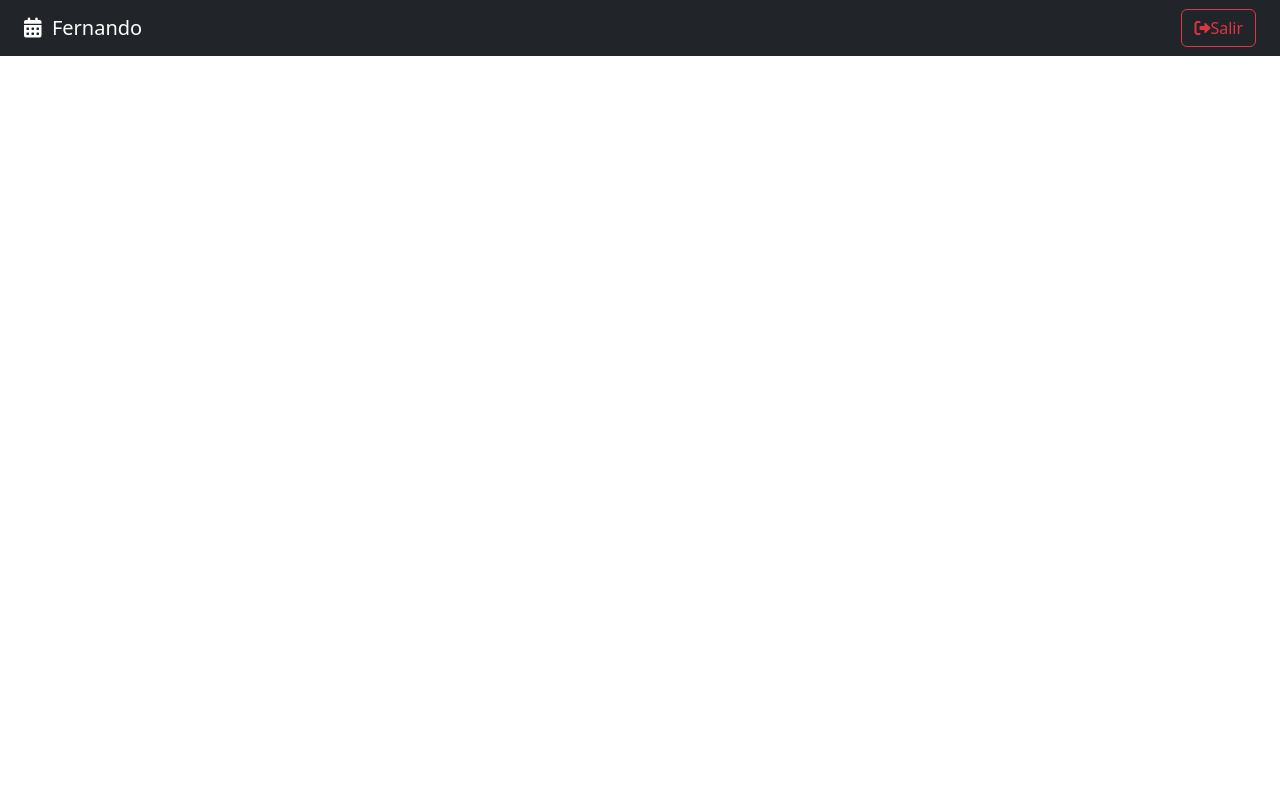
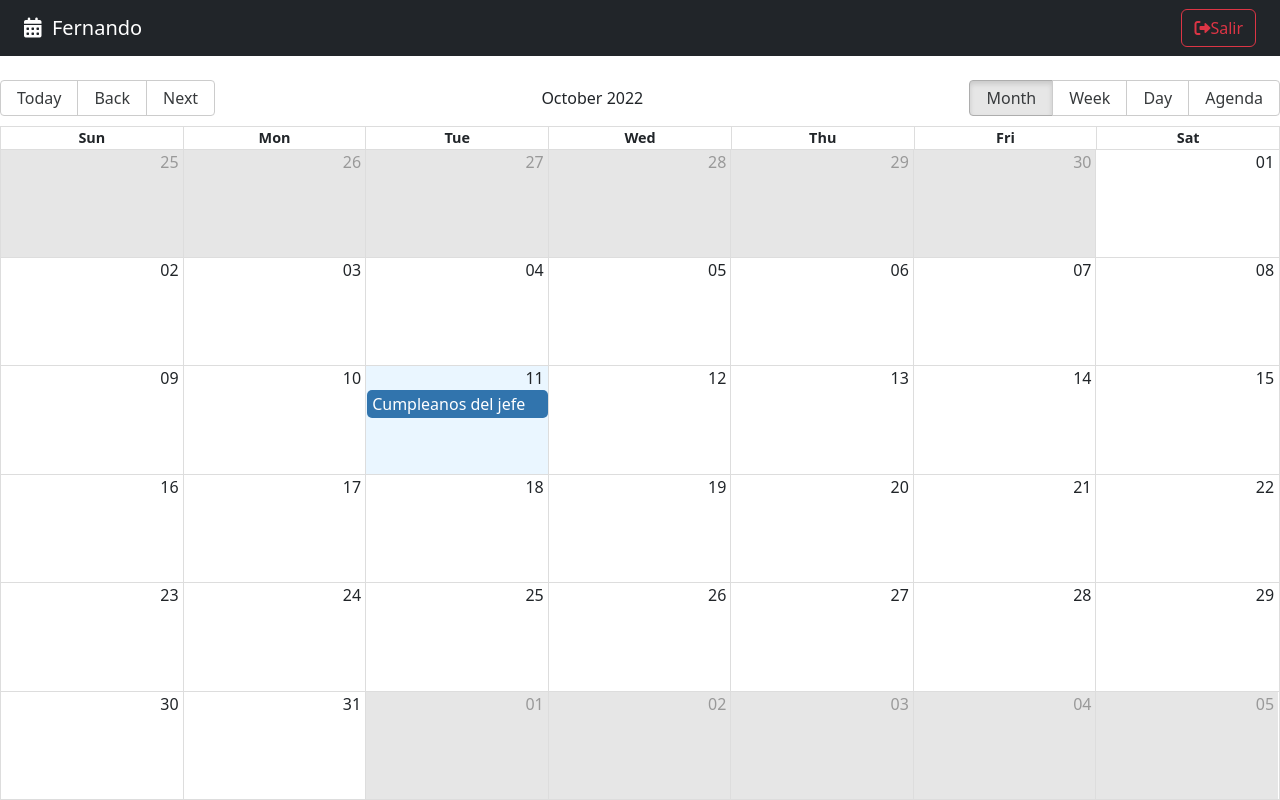
Before and after one commit to Xanul/calendar-app, a React (Vite) app: page /auth in a window 1280 px wide. Built offline with nearby package versions, Linux system fonts and the light colour scheme.

Commit message:
Added react-big-calendar package and config in CalendarPage

```diff
--- a/package.json
+++ b/package.json
@@ -9,7 +9,9 @@
     "preview": "vite preview"
   },
   "dependencies": {
+    "date-fns": "^2.29.3",
     "react": "^18.2.0",
+    "react-big-calendar": "^1.5.0",
     "react-dom": "^18.2.0",
     "react-router-dom": "^6.4.2"
   },
--- a/src/calendar/pages/CalendarPage.jsx
+++ b/src/calendar/pages/CalendarPage.jsx
@@ -1,9 +1,47 @@
+import { Calendar, dateFnsLocalizer } from 'react-big-calendar';
+import 'react-big-calendar/lib/css/react-big-calendar.css';
+import { addHours, format, parse, startOfWeek, getDay,  } from 'date-fns';
+
+import enUS from 'date-fns/locale/en-US'
+
 import { NavBar } from "../"
+
+
+const locales = {
+  'en-US': enUS,
+}
+
+const localizer = dateFnsLocalizer({
+  format,
+  parse,
+  startOfWeek,
+  getDay,
+  locales,
+})
+
+const events = [{
+  title: 'Cumpleanos del jefe',
+  notes: 'Hay que comprar el pastel',
+  start: new Date(),
+  end: addHours(new Date(), 2),
+  bgColor: '#fafafa',
+  user: {
+    _id: '123',
+    name: 'Fernando'
+  }
+}]
 
 export const CalendarPage = () => {
   return (
     <>
       <NavBar />
+      <Calendar
+        localizer={localizer}
+        events={events}
+        startAccessor="start"
+        endAccessor="end"
+        style={{ height: 'calc(100vh - 80px)' }}
+      />
     </>
   )
 }
--- a/src/main.jsx
+++ b/src/main.jsx
@@ -5,7 +5,7 @@ import './styles.css';
 
 
 ReactDOM.createRoot(document.getElementById('root')).render(
-  <React.StrictMode>
+  // <React.StrictMode>
     <CalendarApp />
-  </React.StrictMode>
+  // </React.StrictMode>
 )
```
Also changed, not shown: 1 other file (tests, documents, lock files or other folders).
